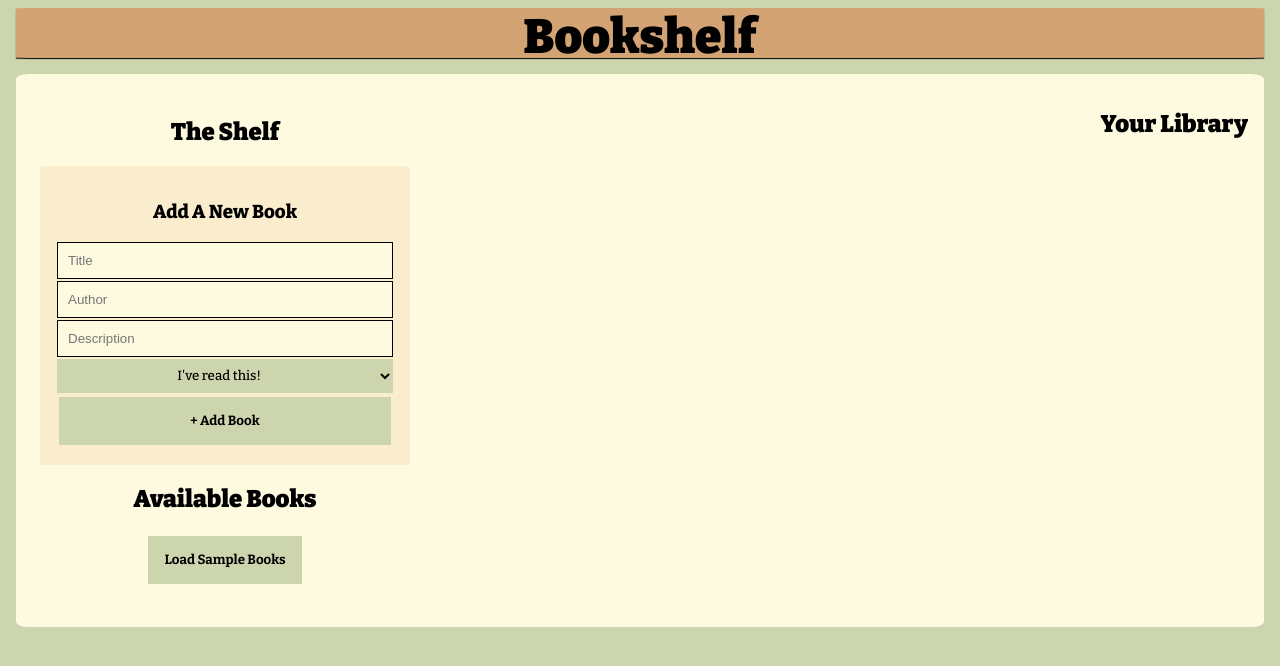
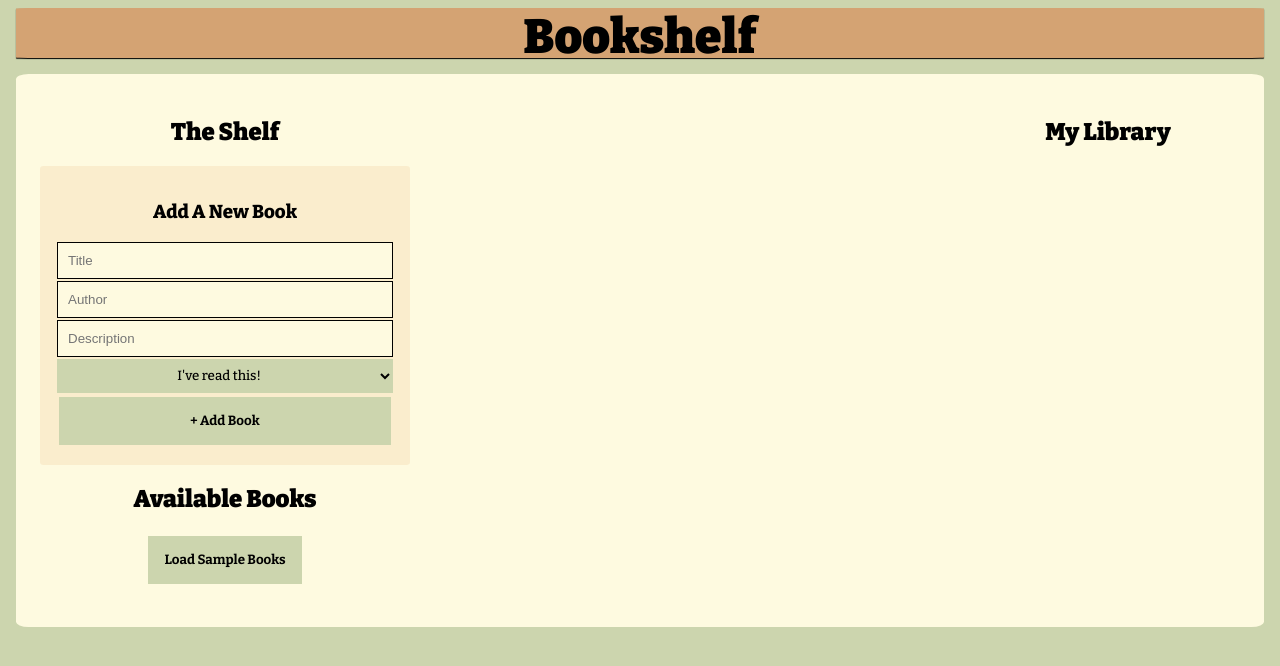
Before and after one commit to sarahschuller/bookshelf-client, a React (Create React App) app: page / in a window 1280 px wide. Shown: the top 666 px of the page. Built offline with nearby package versions, Linux system fonts and the light colour scheme.

Commit message:
add rendering for books added to the library. allow for books to be removed from the library

```diff
--- a/src/components/Library.js
+++ b/src/components/Library.js
@@ -1,13 +1,39 @@
 import React from "react";
 
 class Library extends React.Component {
-    render() {
+    renderLibrary = key => {
+        const book = this.props.books[key];
+        const isAvailable = book.status === "available";
+        if (!isAvailable) {
+          return (
+            <li key={key}>
+              Sorry {book ? book.title : "book"} is no longer available
+            </li>
+          );
+        }
         return (
-            <div className="library">
-                <h2>Your Library</h2>
+          <li key={key}>
+            <h3>{book.title}</h3>
+            <h4>{book.author}</h4>
+            <button onClick={() => this.props.expandBookDetails(key)}>Expand Details</button>
+            <button onClick={() => this.props.removeFromLibrary(key)}>
+                  &times; Remove
+            </button>
+          </li>
+        );
+      };
+      render() {
+        const libraryIds = Object.keys(this.props.library);
+
+        return (
+          <div className="library-wrap">
+            <div className="library-header">
+            <h2>My Library</h2>
             </div>
-        )
+            <ul className="library">{libraryIds.map(this.renderLibrary)}</ul>
+          </div>
+        );
+      }
     }
-}
 
 export default Library;
```
